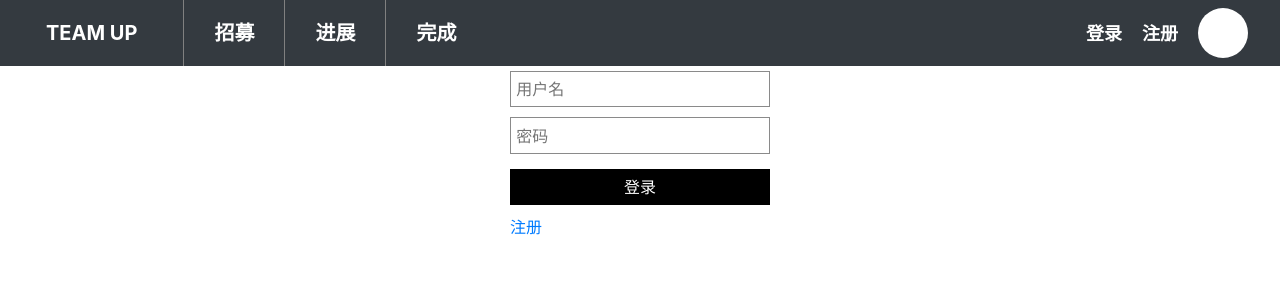
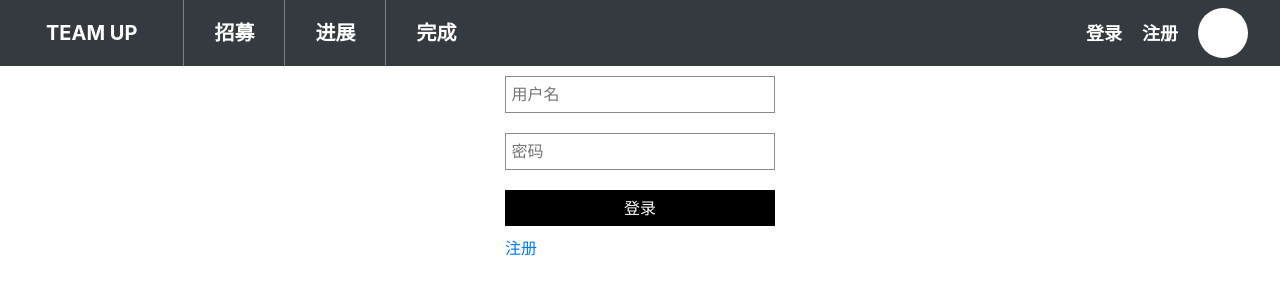
Before and after one commit to JWhoops/team-up, a React (Create React App) app: page /login in a window 1280 px wide. Shown: the top 300 px of the page. Built offline with nearby package versions, Linux system fonts and the light colour scheme.

Commit message:
adjusted style for login & register

```diff
--- a/src/components/pages/user_login/LoginPage.css
+++ b/src/components/pages/user_login/LoginPage.css
@@ -11,14 +11,15 @@
     flex-direction: column;
     align-items: center;
 }
-.input-form {
+.login-input-form {
     height: 100%;
     display: flex;
     flex-direction: column;
     justify-content: space-between;
     align-items: center;
 }
-.input-form input {
+.login-input-form input {
+    display: flex;
     padding: 2%;
     width: 100%;
     background-color: #FFFFFF;
--- a/src/components/pages/user_login/LoginPage.js
+++ b/src/components/pages/user_login/LoginPage.js
@@ -14,9 +14,9 @@ function LoginPage() {
     }
 
     return (
-        <Container className="container">
+        <div className="container">
             <div className="window">
-                <form className="input-form">
+                <form className="login-input-form">
                     <input
                         type="text"
                         placeholder="用户名"
@@ -36,7 +36,7 @@ function LoginPage() {
                 </div>
 
             </div>
-        </Container>
+        </div>
     );
 }
 
--- a/src/components/pages/user_register/RegisterPage.css
+++ b/src/components/pages/user_register/RegisterPage.css
@@ -11,14 +11,14 @@
     flex-direction: column;
     align-items: center;
 }
-.input-form {
+.register-input-form {
     height: 100%;
     display: flex;
     flex-direction: column;
     justify-content: space-between;
     align-items: center;
 }
-.input-form input {
+.register-input-form input {
     padding: 2%;
     width: 100%;
     background-color: #FFFFFF;
--- a/src/components/pages/user_register/RegisterPage.js
+++ b/src/components/pages/user_register/RegisterPage.js
@@ -17,9 +17,9 @@ function RegisterPage() {
     }
 
     return (
-        <Container className="container">
+        <div className="container">
             <div className="window">
-                <form className="input-form">
+                <form className="register-input-form">
                     <input
                         type="email"
                         placeholder="电子邮箱"
@@ -51,7 +51,7 @@ function RegisterPage() {
                 </div>
 
             </div>
-        </Container>
+        </div>
     );
 }
 
```
